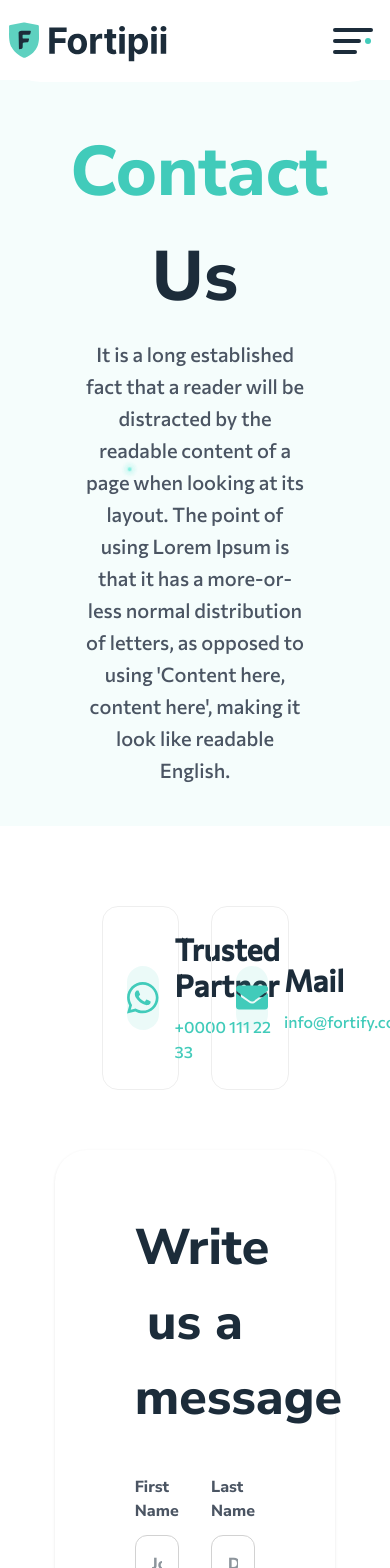
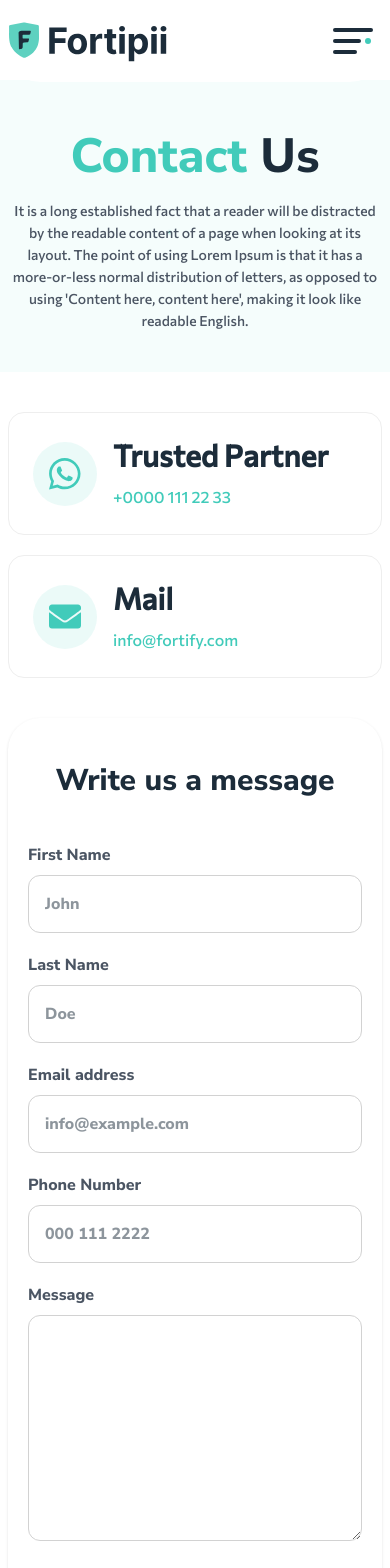
Before and after one commit to Manutiwari8890/fortipii, a React (Vite) app: page /contact in a window 390 px wide. Shown: the top 1568 px of the page. Built offline with nearby package versions, Linux system fonts and the light colour scheme.

Commit message:
contact responsive

```diff
--- a/src/Componments/Header.jsx
+++ b/src/Componments/Header.jsx
@@ -58,6 +58,7 @@ function Header(){
 
     useEffect(() => {
         window.scrollTo(0, 0);
+        setMenu(false)
     }, [location.pathname])
 
     useEffect(() => {
--- a/src/Pages/About.jsx
+++ b/src/Pages/About.jsx
@@ -9,9 +9,9 @@ function About() {
         <>
             <section className="py-10 bg-primary/5 relative bg-[url('/assets/images/particles-bg.png')] bg-center bg-cover mt-20 xl:mt-20 2xl:mt-25">
                 <div className="container px-2 lg:px-5 mx-auto z-1">
-                    <div className="text-center content-center min-h-100 max-w-2/3 mx-auto xl:min-h-75 2xl:min-h-100">
-                        <h1 className="text-[70px] text-secondary font-black xl:text-[54px] 2xl:text-[70px]"> <span className="text-primary">About</span> Our Company</h1>
-                        <p className="text-xl text-[#4B5563] leading-8 mt-2 font-commissioner max-w-[90%] mx-auto xl:text-lg xl:leading-7 2xl:text-xl 2xl:leading-8">It is a long established fact that a reader will be distracted by the readable content of a page when looking at its layout. The point of using Lorem Ipsum is that it has a more-or-less normal distribution of letters, as opposed to using 'Content here, content here', making it look like readable English.</p>
+                    <div className="text-center content-center min-h-45 max-w-full mx-auto md:min-h-50 md:max-w-9/10 lg:max-w-2/3 lg:min-h-50 xl:min-h-75 2xl:min-h-100">
+                        <h1 className="text-[36px] text-secondary font-black md:text-[54px] 2xl:text-[70px]"> <span className="text-primary">About</span> Our Company</h1>
+                        <p className="text-sm text-[#4B5563] leading-5.5 mt-2 font-commissioner max-w-full mx-auto md:text-base md:leading-7 lg:max-w-9/10 lg:text-base lg:leading-7 xl:text-lg xl:leading-7 2xl:text-xl 2xl:leading-8">It is a long established fact that a reader will be distracted by the readable content of a page when looking at its layout. The point of using Lorem Ipsum is that it has a more-or-less normal distribution of letters, as opposed to using 'Content here, content here', making it look like readable English.</p>
                     </div>
                 </div>
             </section>
--- a/src/Pages/Blog.jsx
+++ b/src/Pages/Blog.jsx
@@ -6,9 +6,9 @@ function Blog(){
         <>
             <section className="py-10 bg-primary/5 relative bg-[url('/assets/images/particles-bg.png')] bg-center bg-cover mt-20 xl:mt-20 2xl:mt-25">
                 <div className="container px-2 lg:px-5 mx-auto z-1">
-                    <div className="text-center content-center min-h-100 max-w-2/3 mx-auto xl:min-h-75 2xl:min-h-100">
-                        <h1 className="text-[70px] text-secondary font-black xl:text-[54px] 2xl:text-[70px]">Explore Our <span className="text-primary">Blog & Articles</span></h1>
-                        <p className="text-xl text-[#4B5563] leading-8 mt-2 font-commissioner max-w-[90%] mx-auto xl:text-lg xl:leading-7 2xl:text-xl 2xl:leading-8">It is a long established fact that a reader will be distracted by the readable content of a page when looking at its layout.</p>
+                    <div className="text-center content-center min-h-45 max-w-full mx-auto md:min-h-50 md:max-w-9/10 lg:max-w-2/3 lg:min-h-50 xl:min-h-75 2xl:min-h-100">
+                        <h1 className="text-[36px] text-secondary font-black md:text-[54px] 2xl:text-[70px]">Explore Our <span className="text-primary">Blog & Articles</span></h1>
+                        <p className="text-sm text-[#4B5563] leading-5.5 mt-2 font-commissioner max-w-full mx-auto md:text-base md:leading-7 lg:max-w-9/10 lg:text-base lg:leading-7 xl:text-lg xl:leading-7 2xl:text-xl 2xl:leading-8">It is a long established fact that a reader will be distracted by the readable content of a page when looking at its layout.</p>
                     </div>
                 </div>
             </section>
--- a/src/Pages/Contact.jsx
+++ b/src/Pages/Contact.jsx
@@ -5,15 +5,15 @@ function Contact(){
         <>
             <section className="py-10 bg-primary/5 relative bg-[url('/assets/images/particles-bg.png')] bg-center bg-cover mt-20 xl:mt-20 2xl:mt-25">
                 <div className="container px-2 lg:px-5 mx-auto z-1">
-                    <div className="text-center content-center min-h-100 max-w-2/3 mx-auto xl:min-h-75 2xl:min-h-100">
-                        <h1 className="text-[70px] text-secondary font-black xl:text-[54px] 2xl:text-[70px]"><span className="text-primary">Contact</span> Us</h1>
-                        <p className="text-xl text-[#4B5563] leading-8 mt-2 font-commissioner max-w-[90%] mx-auto xl:text-lg xl:leading-7 2xl:text-xl 2xl:leading-8">It is a long established fact that a reader will be distracted by the readable content of a page when looking at its layout. The point of using Lorem Ipsum is that it has a more-or-less normal distribution of letters, as opposed to using 'Content here, content here', making it look like readable English.</p>
+                    <div className="text-center content-center min-h-45 max-w-full mx-auto md:min-h-50 md:max-w-9/10 lg:max-w-2/3 lg:min-h-50 xl:min-h-75 2xl:min-h-100">
+                        <h1 className="text-[48px] text-secondary font-black md:text-[54px] 2xl:text-[70px]"><span className="text-primary">Contact</span> Us</h1>
+                        <p className="text-sm text-[#4B5563] leading-5.5 mt-2 font-commissioner max-w-full mx-auto md:text-base md:leading-7 lg:max-w-9/10 lg:text-base lg:leading-7 xl:text-lg xl:leading-7 2xl:text-xl 2xl:leading-8">It is a long established fact that a reader will be distracted by the readable content of a page when looking at its layout. The point of using Lorem Ipsum is that it has a more-or-less normal distribution of letters, as opposed to using 'Content here, content here', making it look like readable English.</p>
                     </div>
                 </div>
             </section>
-            <section className="py-20">
+            <section className="pt-10 pb-b md:pb-5 lg:pt-15 lg:pb-5 xl:py-20">
                 <div className="container px-2 lg:px-5 mx-auto z-1">
-                    <div className="w-1/2 mx-auto grid grid-cols-2 gap-8 xl:w-3/4 2xl:w-1/2">
+                    <div className="w-full mx-auto grid grid-cols-1 gap-5 md:gap-8 md:grid-cols-2 lg:w-3/4 xl:w-3/4 2xl:w-1/2">
                         <div className="flex items-center gap-4 p-6 rounded-2xl border border-[#EEEEEE]">
                             <div className="bg-primary/10 w-16 h-16 rounded-full text-center content-center">
                                 <svg className="w-8 h-8 text-primary mx-auto" viewBox="0 0 16 16" fill="none" xmlns="http://www.w3.org/2000/svg">
@@ -37,29 +37,29 @@ function Contact(){
                             </div>
                         </div>
                     </div>
-                    <div className="w-3/4 px-20 py-15 bg-white shadow-sm mx-auto mt-15 rounded-4xl xl:py-10 2xl:py-15">
+                    <div className="w-full px-5 py-10 bg-white shadow-sm mx-auto mt-10 rounded-4xl md:mt-10 md:py-10 md:px-15 lg:px-20 lg:py-15 lg:pt-15 lg:w-4/5 lg:py-10 lg:px-15 lg:mt-10 xl:py-10 2xl:py-15">
                         <div className="form-wrapper mx-auto">
-                            <h2 className="text-secondary text-[50px] font-bold text-center mb-10 xl:text-[40px] 2xl:text-[50px]">Write us a message</h2>
+                            <h2 className="text-secondary text-[30px] font-bold text-center mb-10 md:text-[36px] lg:text-[40px] lg:mb-8 xl:text-[40px] 2xl:text-[50px]">Write us a message</h2>
                             <form>
-                                <div className="grid grid-cols-2 gap-x-8 gap-y-10 xl:gap-y-6 2xl:gap-y-10">
-                                    <div className="form-group">
-                                        <label htmlFor="fname" className="inline-block w-full text-base font-semibold text-[#4B5563] mb-3 xl:mb-2 2xl:mb-3">First Name</label>
+                                <div className="grid grid-cols-2 gap-y-5 md:gap-x-8 lg:gap-y-6 xl:gap-y-6 2xl:gap-y-10">
+                                    <div className="form-group w-full col-span-2 md:col-span-1">
+                                        <label htmlFor="fname" className="inline-block w-full text-base font-semibold text-[#4B5563] mb-2 md:mb-3 xl:mb-2 2xl:mb-3">First Name</label>
                                         <input type="text" id="fname" placeholder="John" className="text-base text-secondary border border-[#D2D2D2] rounded-xl px-4 py-4 w-full focus:border-primary" />
                                     </div>
-                                    <div className="form-group">
-                                        <label htmlFor="lname" className="inline-block w-full text-base font-semibold text-[#4B5563] mb-3 xl:mb-2 2xl:mb-3">Last Name</label>
+                                    <div className="form-group col-span-2 md:col-span-1">
+                                        <label htmlFor="lname" className="inline-block w-full text-base font-semibold text-[#4B5563] mb-2 md:mb-3 xl:mb-2 2xl:mb-3">Last Name</label>
                                         <input type="text" id="lname" placeholder="Doe" className="text-base text-secondary border border-[#D2D2D2] rounded-xl px-4 py-4 w-full focus:border-primary" />
                                     </div>
-                                    <div className="form-group">
-                                        <label htmlFor="email" className="inline-block w-full text-base font-semibold text-[#4B5563] mb-3 xl:mb-2 2xl:mb-3">Email address</label>
+                                    <div className="form-group col-span-2 md:col-span-1">
+                                        <label htmlFor="email" className="inline-block w-full text-base font-semibold text-[#4B5563] mb-2 md:mb-3 xl:mb-2 2xl:mb-3">Email address</label>
                                         <input type="email" id="email" placeholder="info@example.com" className="text-base text-secondary border border-[#D2D2D2] rounded-xl px-4 py-4 w-full focus:border-primary" />
                                     </div>
-                                    <div className="form-group">
-                                        <label htmlFor="phone" className="inline-block w-full text-base font-semibold text-[#4B5563] mb-3 xl:mb-2 2xl:mb-3">Phone Number</label>
+                                    <div className="form-group col-span-2 md:col-span-1">
+                                        <label htmlFor="phone" className="inline-block w-full text-base font-semibold text-[#4B5563] mb-2 md:mb-3 xl:mb-2 2xl:mb-3">Phone Number</label>
                                         <input type="tel" id="phone" placeholder="000 111 2222" className="text-base text-secondary border border-[#D2D2D2] rounded-xl px-4 py-4 w-full focus:border-primary" />
                                     </div>
                                     <div className="form-group col-span-2">
-                                        <label htmlFor="message" className="inline-block w-full text-base font-semibold text-[#4B5563] mb-3 xl:mb-2 2xl:mb-3">Message</label>
+                                        <label htmlFor="message" className="inline-block w-full text-base font-semibold text-[#4B5563] mb-2 md:mb-3 xl:mb-2 2xl:mb-3">Message</label>
                                         <textarea id="message" className="text-base text-secondary border border-[#D2D2D2] rounded-xl px-4 py-4 w-full focus:border-primary" rows="8"></textarea>
                                     </div>
                                     <div className="col-span-2">
--- a/src/Pages/Services.jsx
+++ b/src/Pages/Services.jsx
@@ -17,13 +17,13 @@ function Services(){
         <>
             <section className="py-10 bg-primary/5 relative bg-[url('/assets/images/particles-bg.png')] bg-center bg-cover mt-20 xl:mt-20 2xl:mt-25">
                 <div className="container px-2 lg:px-5 mx-auto z-1">
-                    <div className="text-center content-center min-h-100 max-w-1/2 mx-auto xl:min-h-75 2xl:min-h-100">
-                        <h1 className="text-[70px] text-secondary font-black xl:text-[54px] 2xl:text-[70px]">Risk <span className="text-primary">Assessment</span></h1>
-                        <p className="text-xl text-[#4B5563] leading-8 mt-2 font-commissioner xl:text-lg xl:leading-7 2xl:text-xl 2xl:leading-8">It is a long established fact that a reader will be distracted by the readable content of a page when looking at its layout. The point of using Lorem Ipsum is that it has a more-or-less normal distribution of letters, as opposed to using 'Content here, content here', making it look like readable English.</p>
+                    <div className="text-center content-center min-h-45 max-w-full mx-auto md:min-h-50 md:max-w-9/10 lg:max-w-2/3 lg:min-h-50 xl:min-h-75 2xl:min-h-100">
+                        <h1 className="text-[36px] text-secondary font-black md:text-[54px] 2xl:text-[70px]">Risk <span className="text-primary">Assessment</span></h1>
+                        <p className="text-sm text-[#4B5563] leading-5.5 mt-2 font-commissioner max-w-full mx-auto md:text-base md:leading-7 lg:max-w-9/10 lg:text-base lg:leading-7 xl:text-lg xl:leading-7 2xl:text-xl 2xl:leading-8">It is a long established fact that a reader will be distracted by the readable content of a page when looking at its layout. The point of using Lorem Ipsum is that it has a more-or-less normal distribution of letters, as opposed to using 'Content here, content here', making it look like readable English.</p>
                     </div>
                 </div>
             </section>
-            <section className="py-20 bg-linear-to-l from-[#1F4567] to-secondary xl:py-15 2xl:py-20">
+            <section className="py-10 bg-linear-to-l from-[#1F4567] to-secondary lg:py-15 xl:py-15 2xl:py-20">
                 <div className="container px-2 lg:px-5 mx-auto z-1">
                     <div className="text-center">
                         <h2 className="text-[50px] text-white font-bold mb-4 xl:text-[40px] xl:mb-2 2xl:text-[50px] 2xl:mb-4">Intelligent Data Privacy Advisor</h2>
```
